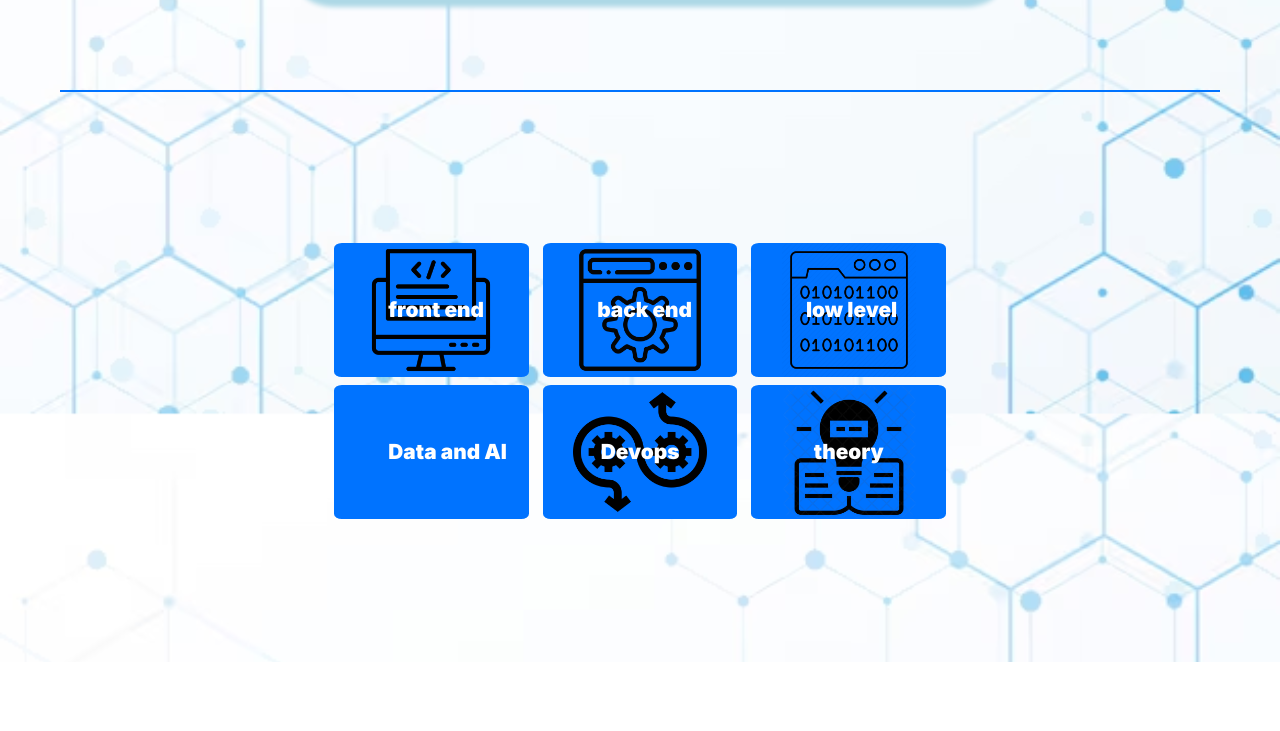
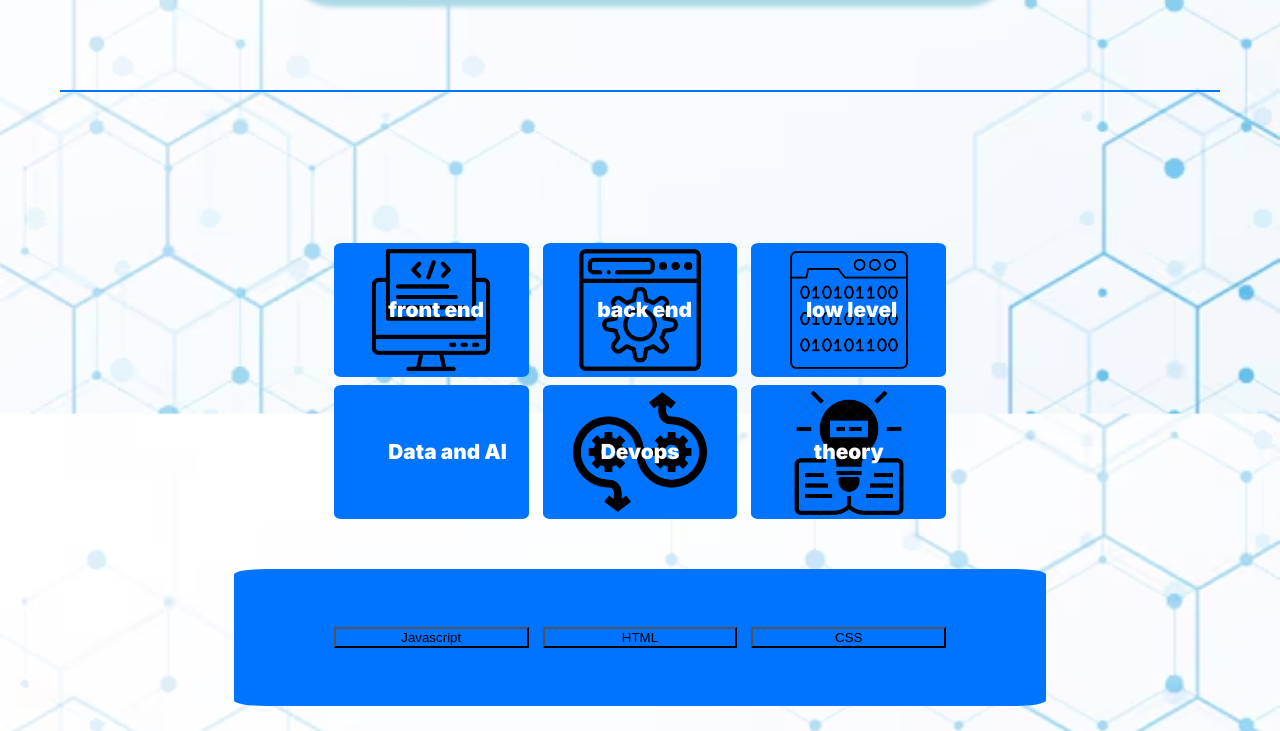
Before and after one commit to PiotrDratwa/My-website, a website: page client/index.html in a window 1280 px wide. Shown: the part 1447-2178 px from the top of the page. Before the commit the page ends 2109 px from the top, so only its background shows below. Drawn offline with Linux system fonts and the light colour scheme.

Commit message:
experimented with skills buttons

```diff
--- a/client/index.html
+++ b/client/index.html
@@ -61,24 +61,25 @@
         <hr class="line">
 
           <section id="skills_categories">
+            <input type="button" class="skill_category_button_hidden" value="front end" id="front_end" onclick="show_skills_tab('front_end_skills')">
+            <input type="button" class="skill_category_button_hidden" value="back end" id="back_end">
+            <input type="button" class="skill_category_button_hidden" value="low level" id="low_level">
+            <input type="button" class="skill_category_button_hidden" value="Data and AI" id="data_ai">
+            <input type="button" class="skill_category_button_hidden" value="Devops" id="devops">
+            <input type="button" class="skill_category_button_hidden" value="theory" id="theory">
+          </section>
 
-            <input type="button" class="skill_category_button_hidden" value="front end" id="front_end" onclick="show_skills_tab()">
-            <div class="skill_category" id="123"><p class="medium_text">front end</p></div>
-
-            <input type="button" class="skill_category_button_hidden" value="back end" id="back_end">
-            <div class="skill_category">back end</div>
-
-            <input type="button" class="skill_category_button_hidden" value="low level" id="low_level">
-            <div class="skill_category">low level</div>
-
-            <input type="button" class="skill_category_button_hidden" value="Data and AI" id="data_ai">
-            <div class="skill_category">Data and AI</div>
-
-            <input type="button" class="skill_category_button_hidden" value="Devops" id="devops">
-            <div class="skill_category">Devops/programming infrastructure tools</div>
-
-            <input type="button" class="skill_category_button_hidden" value="theory" id="theory">
-            <div class="skill_category">theory</div>
-          </section>
-      </body>
+          <section id="skills_section">
+            <div class="skills" id="front_end_skills">
+              <input type="button" class="skill_button" value="Javascript" onclick="">
+              <input type="button" class="skill_button" value="HTML" onclick="">
+              <input type="button" class="skill_button" value="CSS" onclick="">
+            </div>
+            <div class="skills">theory</div>
+            <div class="skills">back end</div>
+            <div class="skills">low level</div>
+            <div class="skills">Data and AI</div>
+            <div class="skills">Devops/programming infrastructure tools</div>
+        </section>
+        </body>
 </html>
--- a/client/script.js
+++ b/client/script.js
@@ -10,11 +10,9 @@ const observerFactory = (show_class) => {
     });
 };
 
-function show_skills_tab(){
-    for(e of document.querySelectorAll('.skill_category_button_show')){
-        document.getElementById("skills_categories").removeChild(e);
-    }
-    document.getElementById("123").style.display = "flex";
+function show_skills_tab(id){
+    document.getElementById(id).style.display = "grid";
+    document.getElementById(id).style.gridTemplateColumns = "auto auto auto";
 }
 
 const hiddenElements = document.querySelectorAll('.hidden');
--- a/client/styles.css
+++ b/client/styles.css
@@ -212,6 +212,7 @@ img {
 /*skills categories*/
 #skills_categories{
   margin: 8% 15%;
+  margin-bottom: 0%;
   display: grid;
   grid-template-columns: 28% 28% 28%;
   align-items: baseline;
@@ -321,6 +322,35 @@ img {
   background-position: center;
   color: rgb(255, 255, 255);
 }
-.skill_category{
+
+.skills {
+  display:none;
+}
+
+.skills{
+  background-color: rgb(0, 115, 255);
+  border: none;
+  font-weight: bold;
+  font-size: 130%;
+  cursor: pointer;
+  font-family: inter;
+  padding: 28%;
+  border-radius: 4%;
+  opacity: 1;
+  filter:blur(0px);
+  transform: translateX(0);
+
+  margin: 0% 15%;
   display: none;
+  grid-template-columns: 28% 28% 28%;
+  align-items: baseline;
+  justify-content: center;
+  padding: 5%;
+  gap: 2%;
+  row-gap: 3%;
+  border-radius: 4%;
 }
+
+#front_end_skills {
+  display:grid;
+}
```
